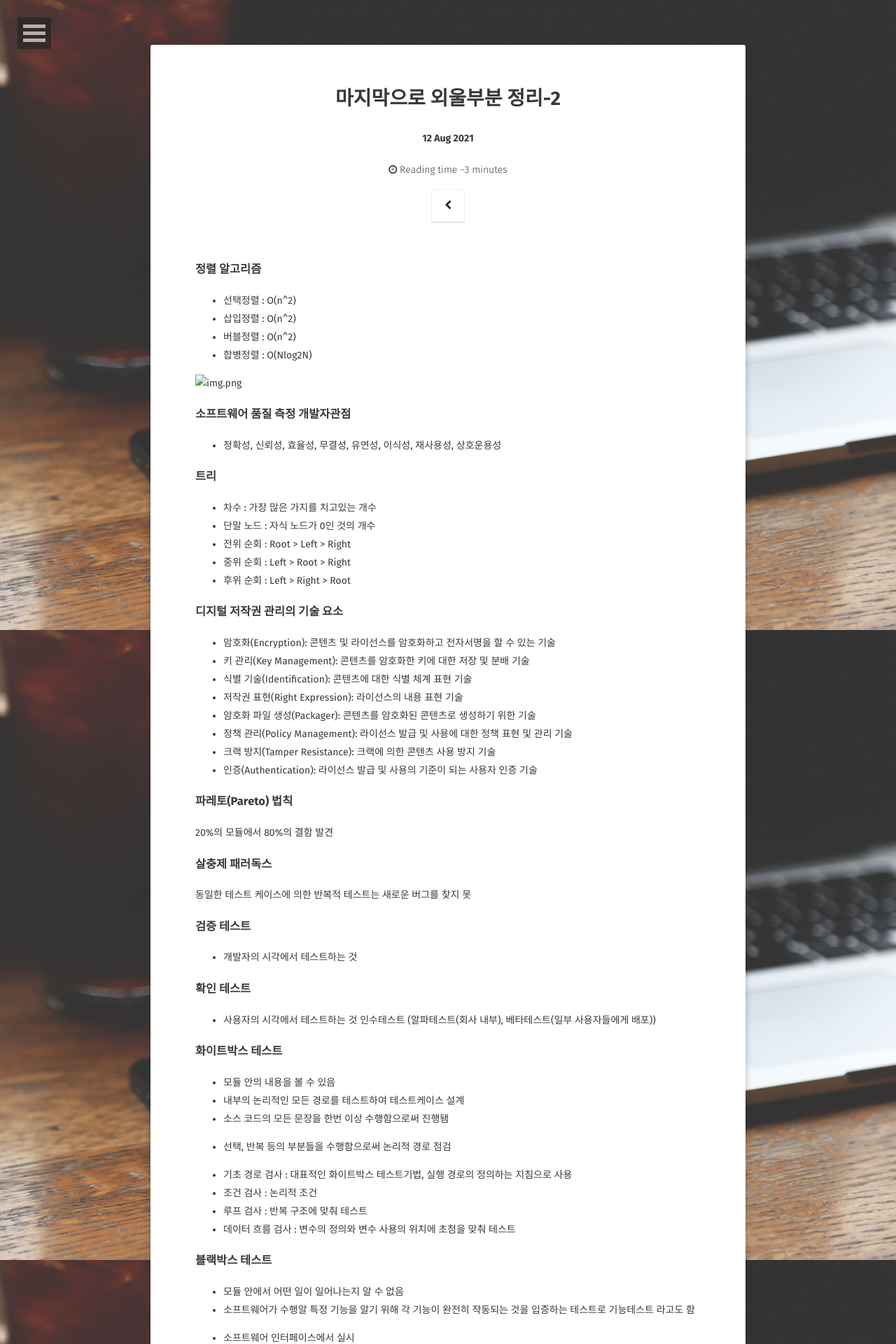
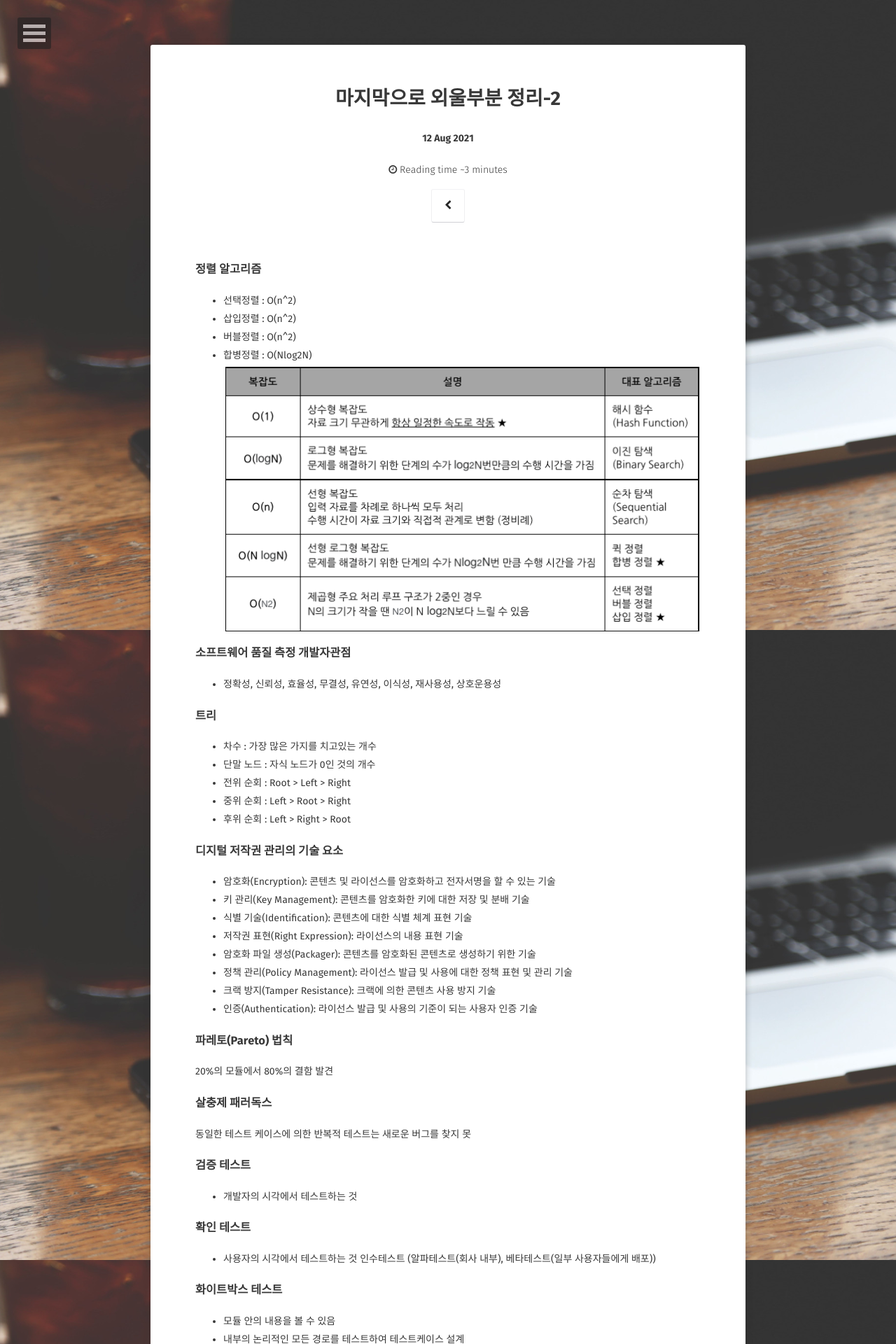
Before and after one commit to ymym-j/ymym-j.github.com, a Jekyll site: the page built from _posts/2021-08-12-14.md, in a window 1280 px wide. Shown: the top 1920 px of the page at 70% size. Built offline with Jekyll 4.4.1, drawn with Linux system fonts in a browser that asks for light colours; some web fonts are replaced; comment, search, counter and statistics services are not loaded.

Commit message:
이미지 수정

```diff
--- a/_posts/2021-08-12-14.md
+++ b/_posts/2021-08-12-14.md
@@ -13,8 +13,7 @@ comments: true
 - 삽입정렬 : O(n^2)
 - 버블정렬 : O(n^2)
 - 합병정렬 : O(Nlog2N)
-
-![img.png](img.png)
+![출처 : https://m.blog.naver.com/wook2124/222108754108](/assets/img/14-1.png)
 
 ### 소프트웨어 품질 측정 개발자관점
 - 정확성, 신뢰성, 효율성, 무결성, 유연성, 이식성, 재사용성, 상호운용성
```
Also changed, not shown: assets/img/14-1.png (renamed from _posts/img.png).
